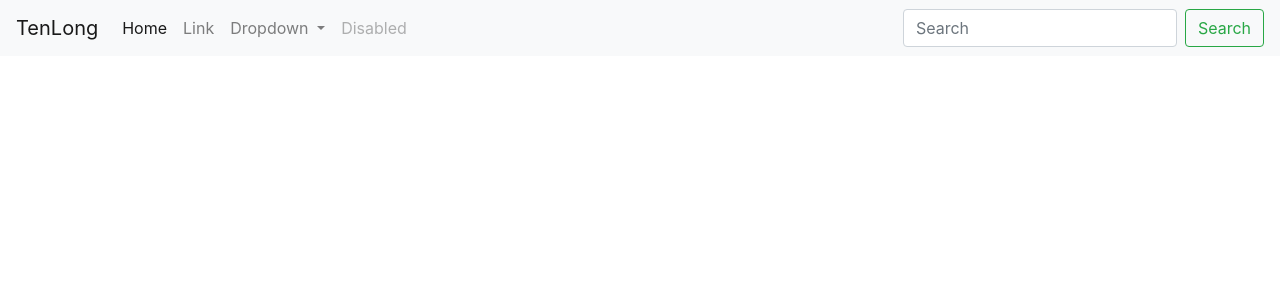
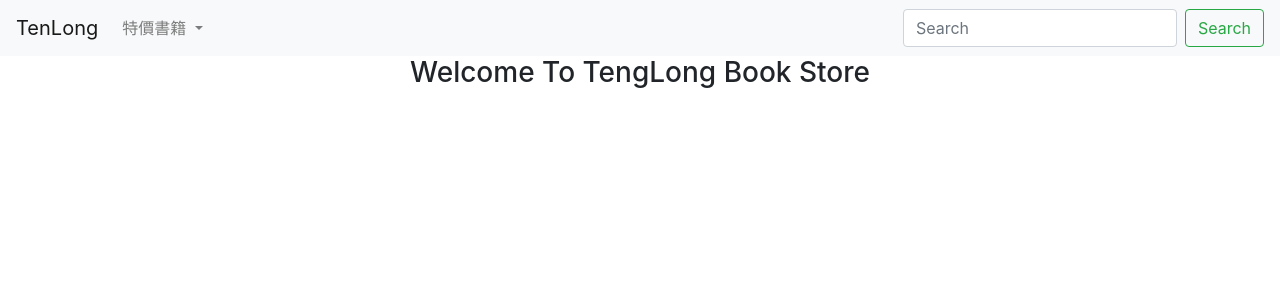
Before and after one commit to jiawei-hong/TenLong, a Django app: page / in a window 1280 px wide. Shown: the top 300 px of the page. Run offline with Django 3.2, Linux system fonts and the light colour scheme.

Commit message:
feat: getOnSaleBooks

```diff
--- a/TenLong/urls.py
+++ b/TenLong/urls.py
@@ -20,6 +20,7 @@ from books import views as book_view
 urlpatterns = [
     path('admin/', admin.site.urls),
     path('', book_view.index),
-    path('post/', book_view.get_keyword_books),
+    path('sale/<int:sale_id>', book_view.get_sale_books, name='sale'),
+    path('keyword/', book_view.get_keyword_books),
     path('ajax/', book_view.get_ajax_books)
 ]
--- a/books/views.py
+++ b/books/views.py
@@ -13,7 +13,10 @@ def index(request):
 
 
 def get_keyword_books(request):
-    request_text = get_request_text(request.POST['keyword'])
+    request_text = get_request_text('https://www.tenlong.com.tw/search', {
+        'keyword': request.POST['keyword'],
+        'page': 1
+    })
 
     data = get_books(request_text)
 
@@ -25,17 +28,17 @@ def get_keyword_books(request):
 
 def get_ajax_books(request):
     json_data = json.loads(request.body)
-    data = get_request_text(json_data['keyword'], json_data['page'])
+    data = get_request_text('https://www.tenlong.com.tw/search', {
+        'keyword': json_data['keyword'],
+        'page': json_data['page']
+    })
     books = get_books(data)
 
     return HttpResponse(json.dumps(books))
 
 
-def get_request_text(keyword, page=1):
-    req = requests.get(f'https://www.tenlong.com.tw/search', params={
-        'keyword': keyword,
-        'page': page
-    })
+def get_request_text(url, params={}):
+    req = requests.get(url, params=params)
 
     return req.text
 
@@ -60,11 +63,8 @@ def get_books(request_text):
             book_basic_list = ['lang', 'author', 'category', 'publish-date']
 
             for index, x in enumerate(book_basic_list):
-                if((index + 1) == len(book_basic_list)):
-                    book_data['publish_date'] = book_basic.find(
-                        'span', class_=x).text
-                else:
-                    book_data[x] = book_basic.find('span', class_=x).text
+                book_data[x.replace('-', '_')
+                          ] = book_basic.find('span', class_=x).text
 
             book_data['img_url'] = book_img['src']
             book_data['name'] = book_detail.text
@@ -76,3 +76,47 @@ def get_books(request_text):
             pass
 
     return books
+
+
+def get_sale_book(request_text):
+    soup = BeautifulSoup(request_text, 'html.parser')
+    books = []
+
+    try:
+        for book in soup.find('div', class_='list-wrapper').find('ul').find_all('li', class_='single-book'):
+            book_data = {}
+
+            book_name = book.find('strong', class_='title').find('a')
+            book_img_url = book.find('a', class_='cover').find('img')['src']
+            book_price = book.find('div', class_='pricing')
+            book_url = book_name['href']
+
+            book_data['name'] = book_name.text
+            book_data['img_url'] = book_img_url
+            book_data['url'] = 'https://www.tenlong.com.tw' + book_url
+            book_data['price'] = book_price.text.replace('\n', '')
+            books.append(book_data)
+
+    except:
+        pass
+
+    return books
+
+
+def get_sale_books(request, sale_id):
+    sale_dict = {
+        0: 1127,
+        1: 1126,
+        2: 1125,
+        3: 1124,
+        4: 1123,
+        5: 1122,
+        6: 1121
+    }
+    prefix_url = f"https://www.tenlong.com.tw/special/{sale_dict[sale_id]}"
+    req_text = get_request_text(prefix_url)
+    books = get_sale_book(req_text)
+
+    return render(request, 'test.html', {
+        'books': books
+    })
--- a/templates/index.html
+++ b/templates/index.html
@@ -1,55 +1,9 @@
-<!DOCTYPE html>
-<html lang="en">
+{% extends 'layout.html' %}
 
-<head>
-    <meta charset="UTF-8">
-    <meta name="viewport" content="width=device-width, initial-scale=1.0">
-    <title>Document</title>
-    <link rel="stylesheet" href="https://cdn.jsdelivr.net/npm/bootstrap@4.5.3/dist/css/bootstrap.min.css">
-    <script src="https://code.jquery.com/jquery-3.5.1.slim.min.js"></script>
-    <script src="https://cdn.jsdelivr.net/npm/bootstrap@4.5.3/dist/js/bootstrap.bundle.min.js"></script>
-</head>
+{% block title %} 首頁 {% endblock %}
 
-<body>
-    <nav class="navbar navbar-expand-lg navbar-light bg-light">
-        <a class="navbar-brand" href="#">TenLong</a>
-        <button class="navbar-toggler" type="button" data-toggle="collapse" data-target="#navbarSupportedContent"
-            aria-controls="navbarSupportedContent" aria-expanded="false" aria-label="Toggle navigation">
-            <span class="navbar-toggler-icon"></span>
-        </button>
-
-        <div class="collapse navbar-collapse" id="navbarSupportedContent">
-            <ul class="navbar-nav mr-auto">
-                <li class="nav-item active">
-                    <a class="nav-link" href="#">Home <span class="sr-only">(current)</span></a>
-                </li>
-                <li class="nav-item">
-                    <a class="nav-link" href="#">Link</a>
-                </li>
-                <li class="nav-item dropdown">
-                    <a class="nav-link dropdown-toggle" href="#" id="navbarDropdown" role="button"
-                        data-toggle="dropdown" aria-haspopup="true" aria-expanded="false">
-                        Dropdown
-                    </a>
-                    <div class="dropdown-menu" aria-labelledby="navbarDropdown">
-                        <a class="dropdown-item" href="#">Action</a>
-                        <a class="dropdown-item" href="#">Another action</a>
-                        <div class="dropdown-divider"></div>
-                        <a class="dropdown-item" href="#">Something else here</a>
-                    </div>
-                </li>
-                <li class="nav-item">
-                    <a class="nav-link disabled" href="#" tabindex="-1" aria-disabled="true">Disabled</a>
-                </li>
-            </ul>
-            <form action="post/" method="POST" class="form-inline my-2 my-lg-0">
-                {% csrf_token %}
-                <input class="form-control mr-sm-2" name="keyword" type="search" placeholder="Search"
-                    aria-label="Search">
-                <button class="btn btn-outline-success my-2 my-sm-0" type="submit">Search</button>
-            </form>
-        </div>
-    </nav>
-</body>
-
-</html>
+{% block content %}
+<div>
+    <h3>Welcome To TengLong Book Store</h3>
+</div>
+{% endblock %}
--- /dev/null
+++ b/templates/layout.html
@@ -0,0 +1,54 @@
+<!DOCTYPE html>
+<html lang="en">
+
+<head>
+    <meta charset="UTF-8">
+    <meta name="viewport" content="width=device-width, initial-scale=1.0">
+    <title>{% block title %}{% endblock %}</title>
+    <link rel="stylesheet" href="https://cdn.jsdelivr.net/npm/bootstrap@4.5.3/dist/css/bootstrap.min.css">
+    <script src="https://code.jquery.com/jquery-3.5.1.slim.min.js"></script>
+    <script src="https://cdn.jsdelivr.net/npm/bootstrap@4.5.3/dist/js/bootstrap.bundle.min.js"></script>
+</head>
+
+<body>
+    <nav class="navbar navbar-expand-lg navbar-light bg-light">
+        <a class="navbar-brand" href="/">TenLong</a>
+        <button class="navbar-toggler" type="button" data-toggle="collapse" data-target="#navbarSupportedContent"
+            aria-controls="navbarSupportedContent" aria-expanded="false" aria-label="Toggle navigation">
+            <span class="navbar-toggler-icon"></span>
+        </button>
+
+        <div class="collapse navbar-collapse" id="navbarSupportedContent">
+            <ul class="navbar-nav mr-auto">
+                <li class="nav-item dropdown">
+                    <a class="nav-link dropdown-toggle" href="#" id="navbarDropdown" role="button"
+                        data-toggle="dropdown" aria-haspopup="true" aria-expanded="false">
+                        特價書籍
+                    </a>
+                    <div class="dropdown-menu" aria-labelledby="navbarDropdown">
+                        <a class="dropdown-item" href="{% url 'sale' 0 %}">6折(40% off)</a>
+                        <a class="dropdown-item" href="{% url 'sale' 1 %}">5折(40% off)</a>
+                        <a class="dropdown-item" href="{% url 'sale' 2 %}">999</a>
+                        <a class="dropdown-item" href="{% url 'sale' 3 %}">399</a>
+                        <a class="dropdown-item" href="{% url 'sale' 4 %}">299</a>
+                        <a class="dropdown-item" href="{% url 'sale' 5 %}">199</a>
+                        <a class="dropdown-item" href="{% url 'sale' 6 %}">99</a>
+                    </div>
+                </li>
+            </ul>
+            <form action="/keyword/" method="POST" class="form-inline my-2 my-lg-0">
+                {% csrf_token %}
+                <input class="form-control mr-sm-2" name="keyword" type="search" placeholder="Search"
+                    aria-label="Search">
+                <button class="btn btn-outline-success my-2 my-sm-0" type="submit">Search</button>
+            </form>
+        </div>
+    </nav>
+
+    <div class="container text-center">
+        {% block content %}
+        {% endblock%}
+    </div>
+</body>
+
+</html>
```
Also changed, not shown: templates/books.html (+13 -24 lines), templates/test.html (added, +19 -0 lines), 1 other file.
